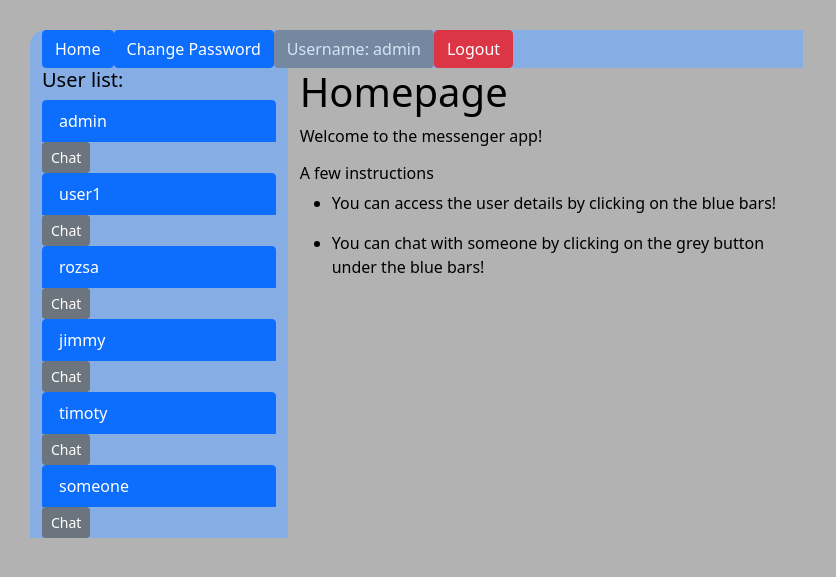
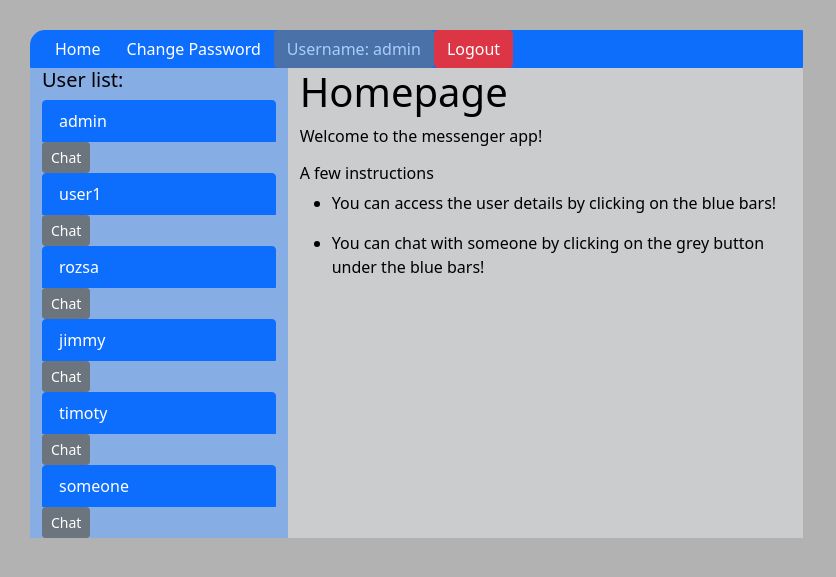
Before and after one commit to rozsanimrod/messenger, a Django app: page / in a window 1280 px wide. Shown: the top 577 px of the page, without its empty margins (0-836 px from the left). Run offline with Django 3.2, Linux system fonts and the light colour scheme; a user stored in the database is signed in; data comes from the database, SQL or seed files in the repository.

Commit message:
container

```diff
--- a/homepage/templates/homepage/home.html
+++ b/homepage/templates/homepage/home.html
@@ -5,11 +5,16 @@
     {% if user.is_authenticated %}
 
         <style>
-            .my-row { background: #87ade5;
+            .my-row { background: #0d6efc;
                  border-radius: 15px 1px 1px 1px;
             }
-            .col_1 {background: #87ade5;
+
+            .col_1 { background: #87ade5;
             }
+
+            .col_2 { background: #cacccd;
+            }
+
         </style>
 
         <div class="container my-container">
@@ -45,7 +50,7 @@
             </div>
 
 
-            <div class="col-8">
+            <div class="col-8 col_2">
                 <h1>Homepage</h1>
                 <p>Welcome to the messenger app!</p>
                 <h6>A few instructions</h6>
```
